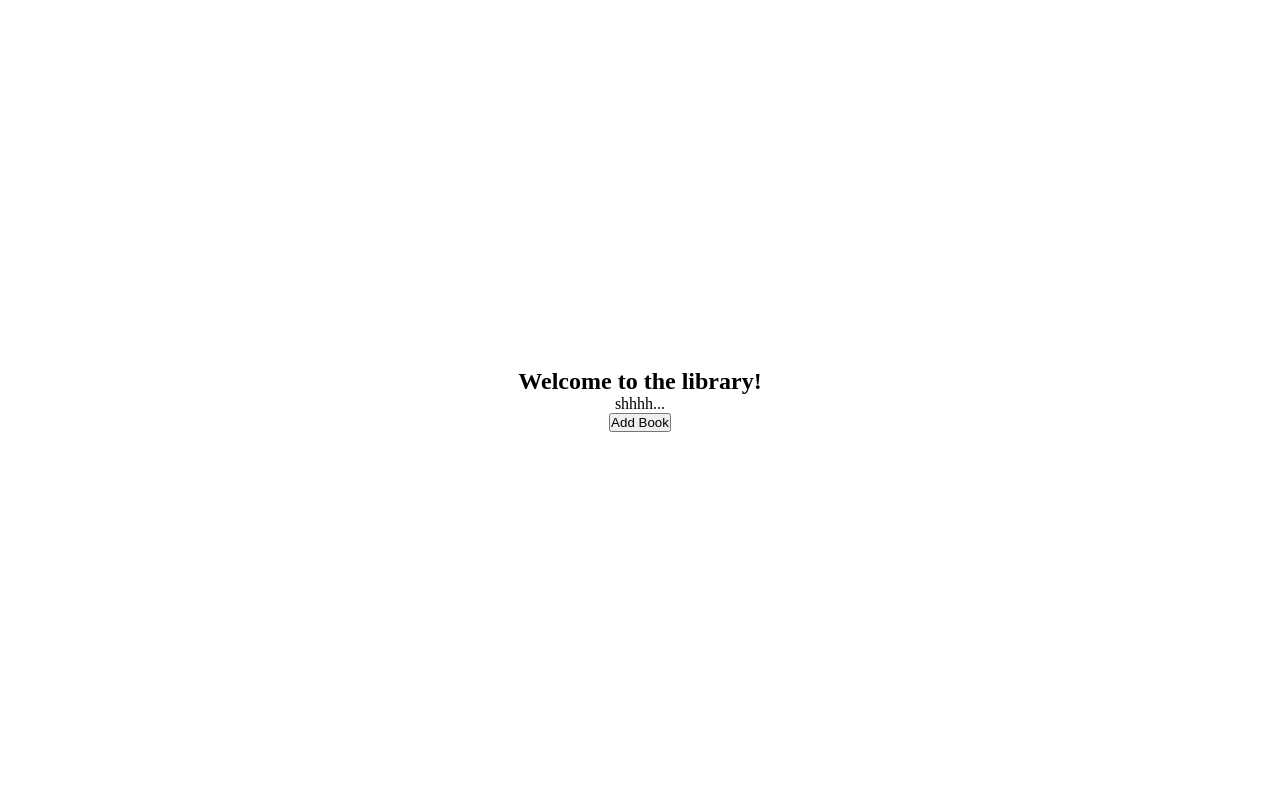
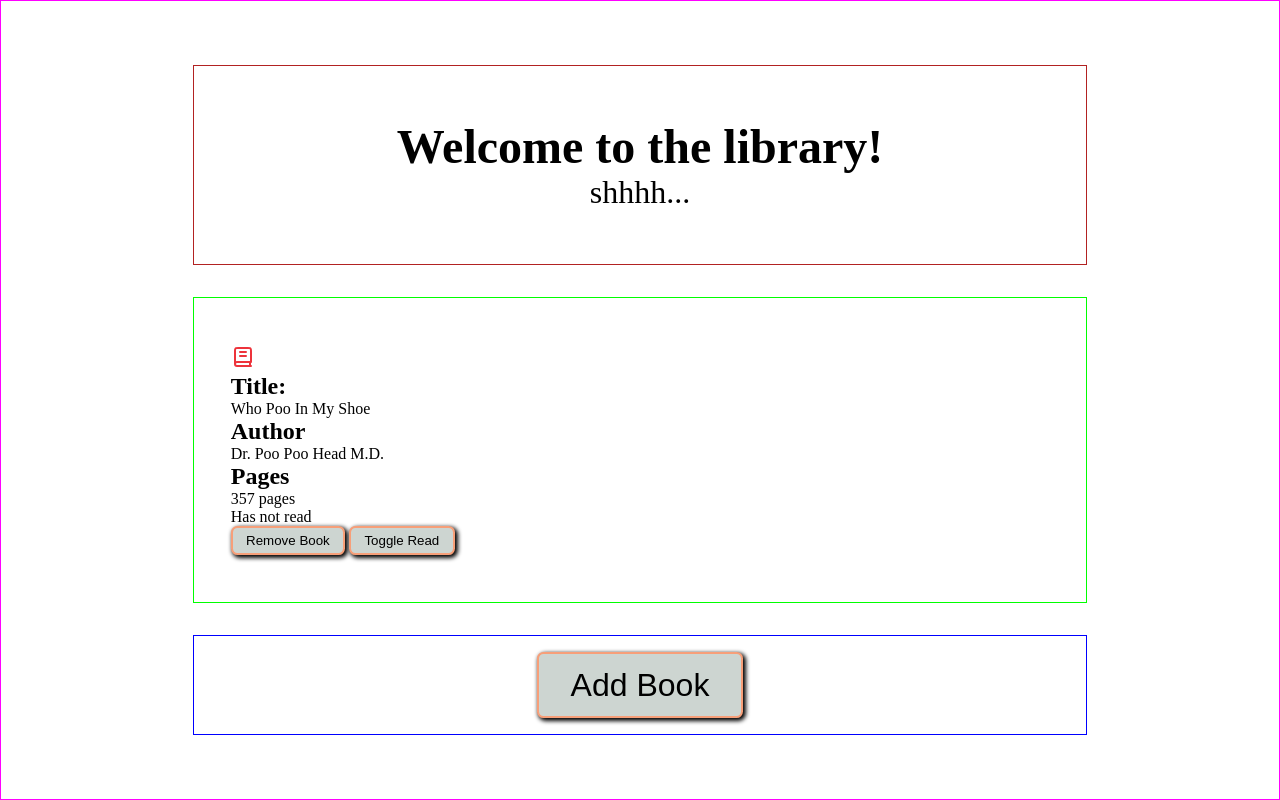
Before and after one commit to Neitodesu/odin-library, a plain HTML site: page index.html in a window 1280 px wide. Drawn offline with Linux system fonts and the light colour scheme.

Commit message:
updated some styles

```diff
--- a/css/style.css
+++ b/css/style.css
@@ -7,12 +7,66 @@
 body,
 html {
   height: 100dvh;
+}
+
+.main-container {
+  padding: 4rem 12rem;
+  border: 1px solid fuchsia;
+  height: 100dvh;
+  display: grid;
+  grid-template-rows: max(200px) 1fr 100px;
+  row-gap: 2rem;
+}
+
+.top-bar {
+  border: 1px solid firebrick;
+  display: flex;
+  flex-direction: column;
+  align-items: center;
+  justify-content: center;
+  font-size: 2rem;
+}
+
+.book-section {
+  border: 1px solid lime;
+  display: grid;
+  grid-template-columns: 1fr 1fr 1fr;
+  grid-template-rows: auto;
+  align-items: center;
+  justify-items: center;
+}
+
+.add-book {
+  border: 1px solid blue;
   display: flex;
   align-items: center;
   justify-content: center;
-  text-align: center;
+
+  button {
+    font-size: 2rem;
+  }
+}
+
+button {
+  border: 2px solid #f79f79;
+  border-radius: 0.4rem;
+  background-color: #cdd5d1;
+  padding: 0.4em 1em;
+  box-shadow: 2px 2px 4px 1px #000;
+}
+
+button:hover {
+  cursor: pointer;
+  opacity: 0.9;
 }
 
 #modal {
   margin: auto;
+  width: 50%;
+  padding: 2rem;
+  border-radius: 0.4rem;
 }
+
+dialog::backdrop {
+  background-color: #1f1f1f66;
+}
--- a/index.html
+++ b/index.html
@@ -14,7 +14,25 @@
         <h1>Welcome to the library!</h1>
         <p>shhhh...</p>
       </section>
-      <section class="book-section"></section>
+      <section class="book-section">
+        <div class="book" id="template">
+          <img
+            src="./icons/book-(1).svg"
+            alt="Book cover"
+            class="book-img"
+            width="24px"
+          />
+          <h2 class="card-title-header" id="cardTitleHeader">Title:</h2>
+          <p class="card-title" id="cardTitle">Who Poo In My Shoe</p>
+          <h2 class="card-author-header" id="cardAuthorHeader">Author</h2>
+          <p class="card-author" id="cardAuthor">Dr. Poo Poo Head M.D.</p>
+          <h2 class="card-pages-header" id="cardPagesHeader">Pages</h2>
+          <p class="card-pages" id="<cardPages">357 pages</p>
+          <p>Has not read</p>
+          <button class="remove-card" id="removeCard">Remove Book</button>
+          <button class="card-has-read">Toggle Read</button>
+        </div>
+      </section>
       <dialog id="modal">
         <form>
           <div class="book-author">
@@ -46,7 +64,9 @@
         </form>
         <button id="closeModal">Close</button>
       </dialog>
-      <button class="add-button" id="addBookModal">Add Book</button>
+      <section class="add-book">
+        <button class="add-button" id="addBookModal">Add Book</button>
+      </section>
     </main>
   </body>
 </html>
```
Also changed, not shown: icons/book-(1).svg (added), icons/book-svgrepo-com.svg (added).
